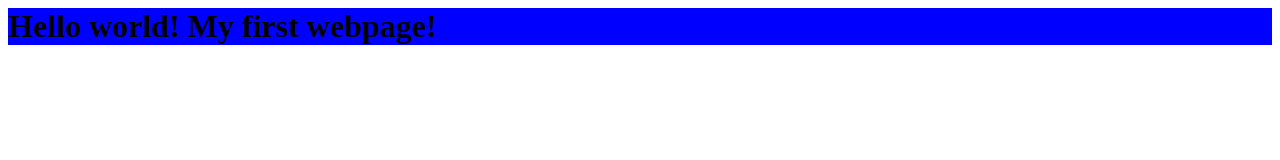
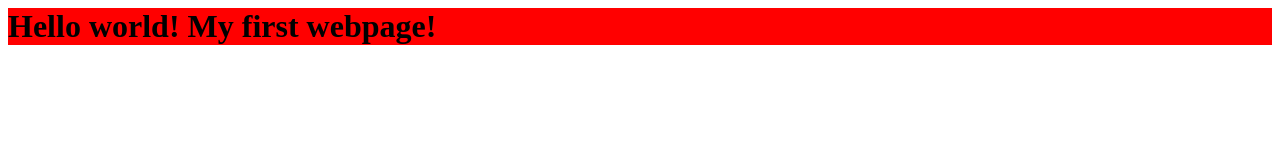
Before and after one commit to amunderwood2/amunderwood2.github.io, a plain HTML site: page index.html in a window 1280 px wide. Drawn offline with Linux system fonts and the light colour scheme.

Commit message:
My first file

```diff
--- a/index.html
+++ b/index.html
@@ -10,7 +10,7 @@
         </head>
         <body>
 
-            <h1>Hello world! My first webpage!</h1>
+            <h1 style="background-color: red;">Hello world! My first webpage!</h1>
 
         </body>
         </html>
```
